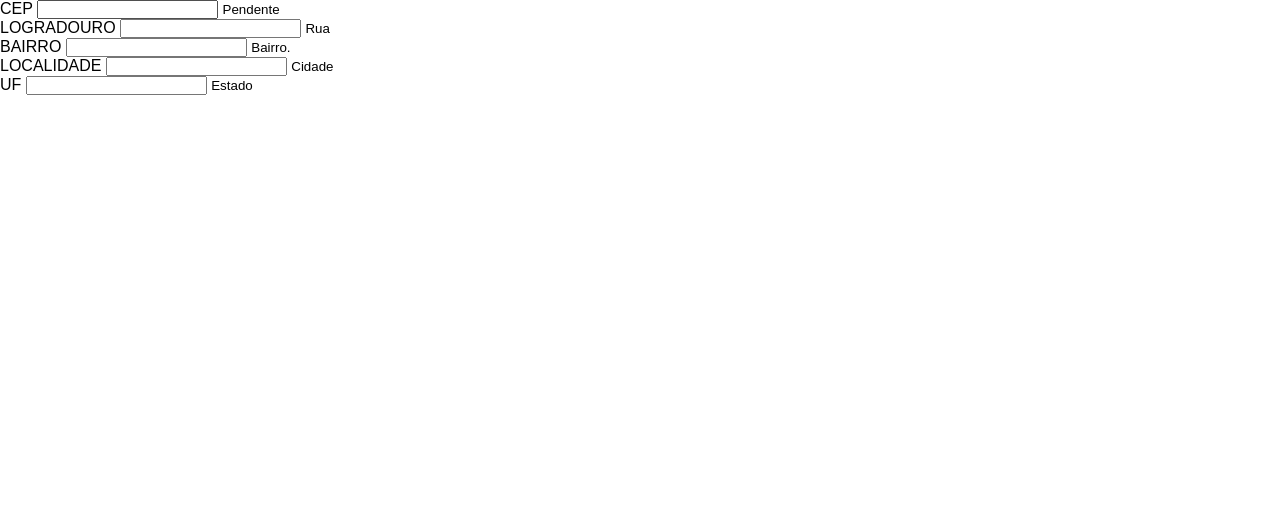
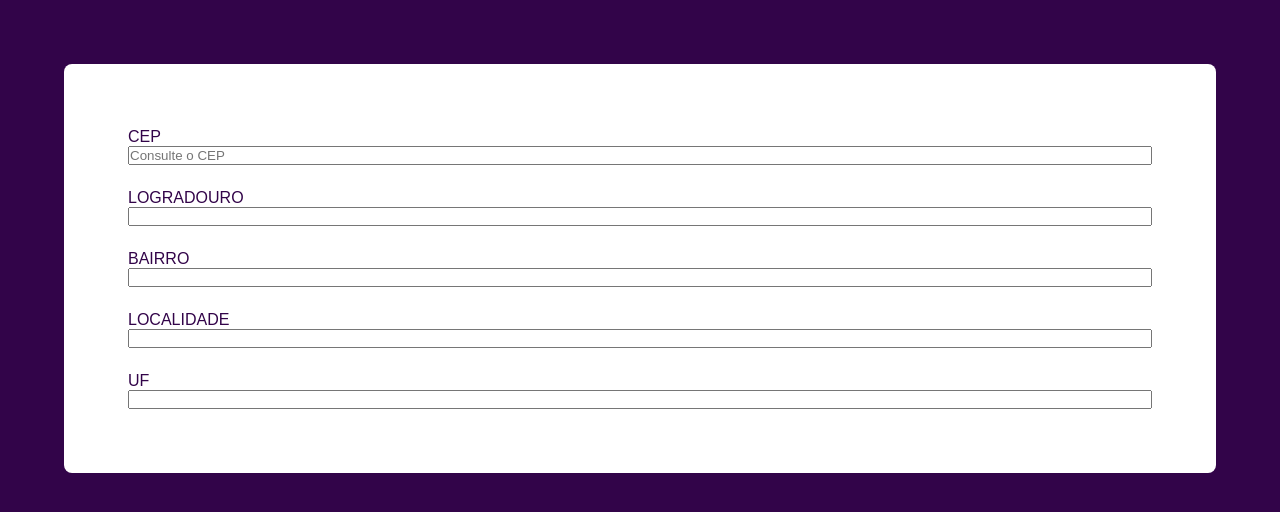
Before and after one commit to Marilzon/cep-fetch, a plain HTML site: page index.html in a window 1280 px wide. Drawn offline with Linux system fonts and the light colour scheme.

Commit message:
FEATURE: css branch

```diff
--- a/index.html
+++ b/index.html
@@ -11,31 +11,27 @@
 
 <body>
 	<main id="root">
-		<form action="">
+		<form class="form" action="">
 			<div class="form-group">
 				<label for="cep">CEP</label>
-				<input class="form-control" type="text" id="cep">
-				<small id="fetch-handler-status">Pendente</small>
+				<input class="form-control" placeholder="Consulte o CEP" type="text" id="cep">
+				<small id="fetch-handler-status"></small>
 			</div>
 			<div class="form-group">
 				<label for="logradouro">LOGRADOURO</label>
 				<input class="form-control" type="text" id="logradouro">
-				<small>Rua</small>
 			</div>
 			<div class="form-group">
 				<label for="bairro">BAIRRO</label>
 				<input class="form-control" type="text" id="bairro">
-				<small>Bairro.</small>
 			</div>
 			<div class="form-group">
 				<label for="localidade">LOCALIDADE</label>
 				<input class="form-control" type="text" id="localidade">
-				<small>Cidade</small>
 			</div>
 			<div class="form-group">
 				<label for="uf">UF</label>
 				<input class="form-control" type="text" id="uf">
-				<small>Estado</small>
 			</div>
 
 		</form>
--- a/src/css/styles.css
+++ b/src/css/styles.css
@@ -10,4 +10,27 @@ html {
 
 #root {
 	width: 100%;
+	height: 100vh;
+	background-color: rgb(255, 255, 255);
+	display: flex;
+	flex-direction: column;
+	background: hsl(280, 90%, 15%);
 }
+
+.form {
+	margin: 5%;
+	padding: 5%;
+	border-radius: 8px;
+	background: rgb(255, 255, 255);
+	color: hsl(280, 90%, 15%);
+
+	display: flex;
+	flex-direction: column;
+	gap: 1.5rem;
+}
+
+.form-group {
+	width: 100%;
+	display: flex;
+	flex-direction: column;
+}
```
Also changed, not shown: 1 other file.
